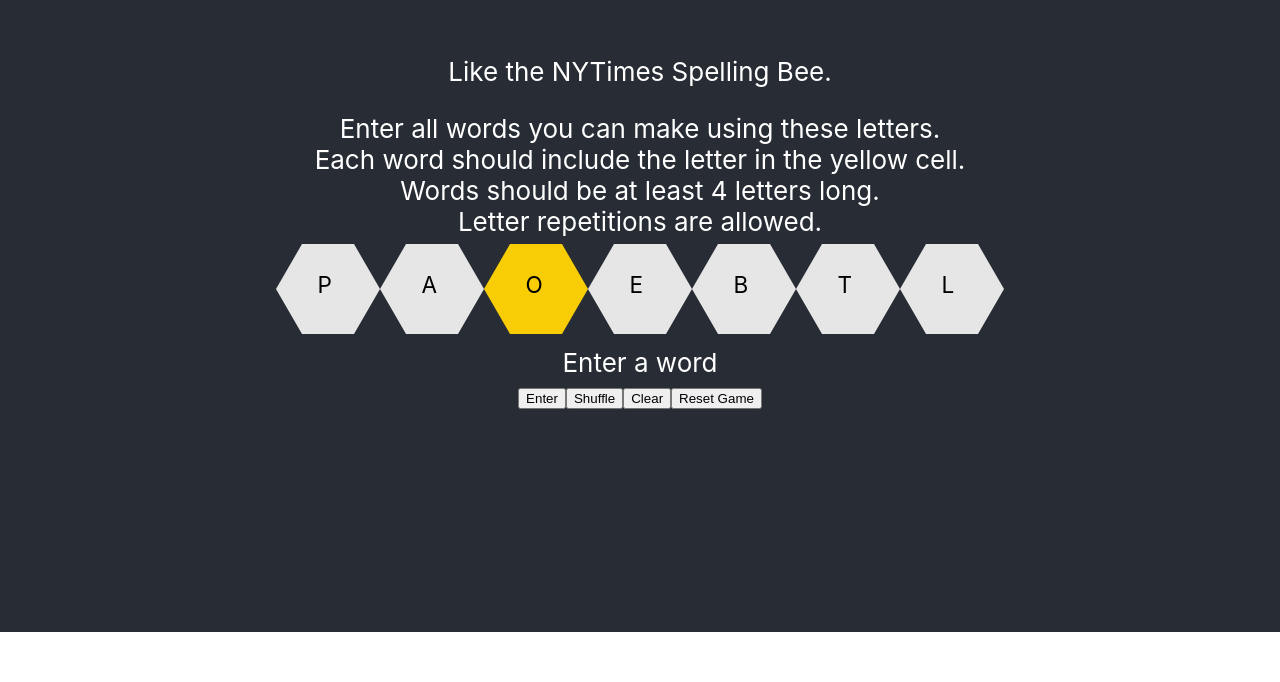
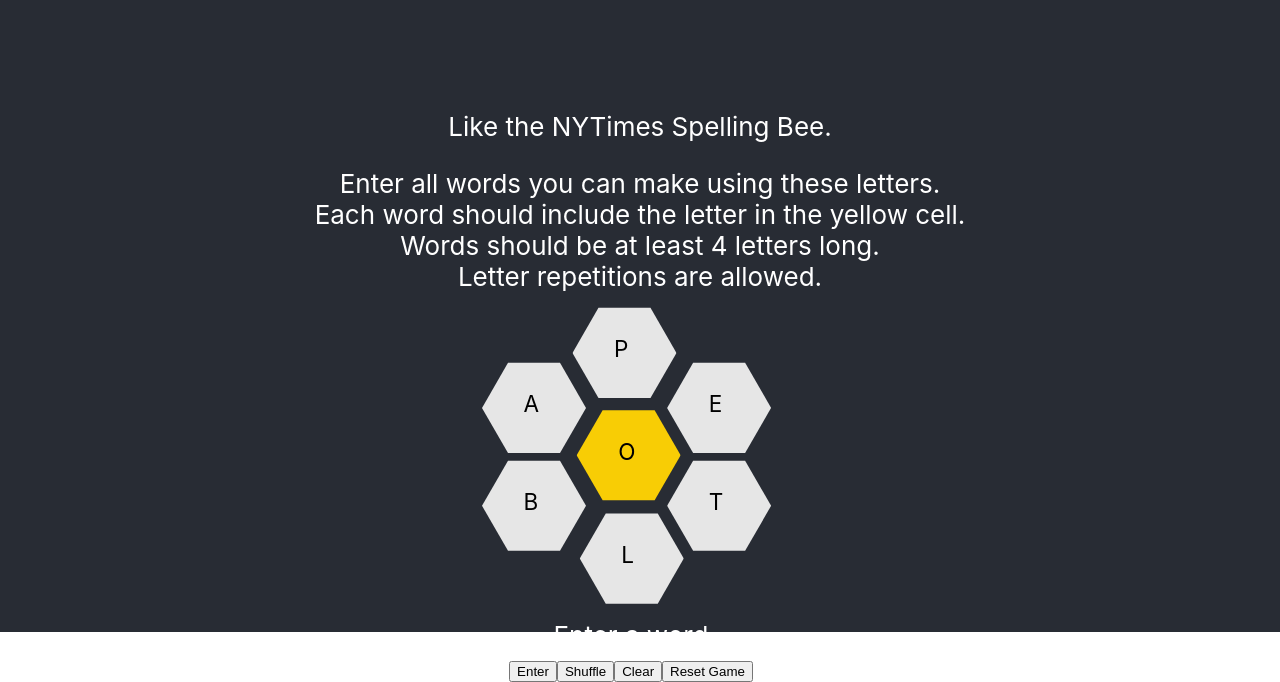
Before and after one commit to devj1988/spellingBeeApp, a React (Create React App) app: page / in a window 1280 px wide. Shown: the part 168-850 px from the top of the page. Before the commit the page ends 800 px from the top, so only its background shows below. Built offline with nearby package versions, Linux system fonts and the light colour scheme.

Commit message:
aligned all cells using position absolute

```diff
--- a/src/Cell.tsx
+++ b/src/Cell.tsx
@@ -13,11 +13,13 @@ export class Cell extends React.Component<CellProps> {
         const polygonClass = this.props.isCenter ? "polygon-center" : "polygon-outer";
 
         return (
-            <svg className="cell" width={104} height={104} viewBox="0 0 120 103.92304845413263" onClick={() => { this.props.handleClick(this.props.letter) }}>
-                <polygon points="0,51.96152422706631 30,0 90,0 120,51.96152422706631 90,103.92304845413263 30,103.92304845413263"
-                    stroke="transparent" className={polygonClass}></polygon>
-                <text x="40%" y="55%" style={{ color: "black" }}>{this.props.letter}</text>
-            </svg>
+            <div className="cell" >
+                <svg width={104} height={104} viewBox="0 0 120 103.92304845413263" onClick={() => { this.props.handleClick(this.props.letter) }}>
+                    <polygon points="0,51.96152422706631 30,0 90,0 120,51.96152422706631 90,103.92304845413263 30,103.92304845413263"
+                        stroke="transparent" className={polygonClass}></polygon>
+                    <text x="40%" y="55%" style={{ color: "black" }}>{this.props.letter}</text>
+                </svg></div>
+
         );
     }
 }
--- a/src/Grid.tsx
+++ b/src/Grid.tsx
@@ -90,10 +90,12 @@ export const Grid = ({ center, sides, possibleWords }: GridProps) => {
         handleClick={handleCellClick}></Cell>;
     const top = _.slice(cellArray, 0, 2);
     const bottom = _.slice(cellArray, -4);
-    const middle = [cellArray[2], centerCell, cellArray[3]];
 
     return (
-        <div>
+        <div style={{
+            display: "flex",
+            flexDirection: "column"
+        }}>
             <div hidden={message.hidden}
                 style={{
                     backgroundColor: message.error ? "red" : "green"
@@ -101,20 +103,20 @@ export const Grid = ({ center, sides, possibleWords }: GridProps) => {
             >
                 {message.message}
             </div>
-            {/* <div style={{
-                display: "flex"
+            <div style={{
+                position: "relative",
+                left: -10,
+                top: 120
             }}>
-                <Cell letter={center}
-                    isCenter={true}
-                    handleClick={handleCellClick} />
-                {cellArray}
-            </div> */}
-            <div>
                 {top}
                 {centerCell}
                 {bottom}
             </div>
-            <div>
+            <div style={{
+                position: "relative",
+                left: -9,
+                top: 328
+            }}>
                 <UserControls handleSubmit={submit}
                     handleJuggle={juggle}
                     handleClear={clearCurrentWord}
--- a/src/cell.css
+++ b/src/cell.css
@@ -1,19 +1,42 @@
-/* .cell-center {
-    fill: #f8cd05;
-} */
-
-/* .cell-outer {
-    fill: #e6e6e6;
-} */
-
 .polygon-center {
     fill: #f8cd05;
 }
 
-/* .cell :nth-child(3) {
-
-} */
-
 .polygon-outer {
     fill: #e6e6e6;
 }
+
+.cell:nth-child(1) {
+    position: absolute;
+    transform: translate(62%, -101%);
+}
+
+.cell:nth-child(2) {
+    position: absolute;
+    transform: translate(-25%, -51%);
+}
+
+.cell:nth-child(3) {
+    position: absolute;
+    transform: translate(66%, -8%);
+}
+
+.cell:nth-child(4) {
+    position: absolute;
+    transform: translate(153%, -51%);
+}
+
+.cell:nth-child(5) {
+    position: absolute;
+    transform: translate(-25%, 38%);
+}
+
+.cell:nth-child(6) {
+    position: absolute;
+    transform: translate(153%, 38%);
+}
+
+.cell:nth-child(7) {
+    position: absolute;
+    transform: translate(69%, 86%);
+}
```
